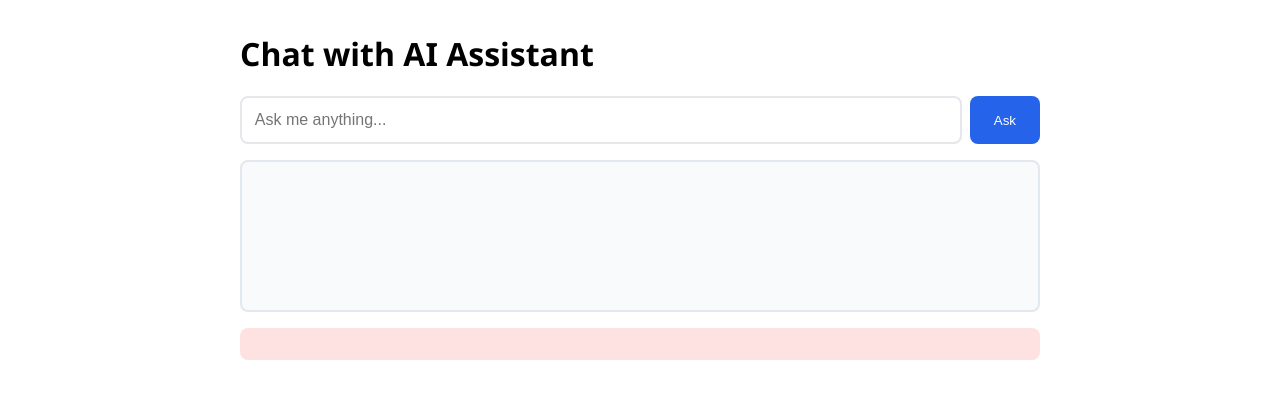
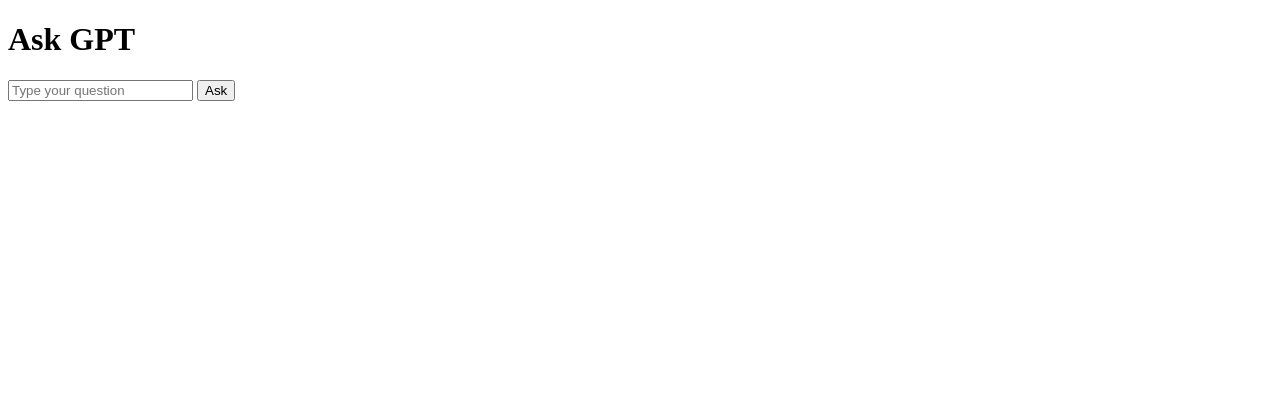
Before and after one commit to Brashokish/kish-gpt, a plain HTML site: page index.html in a window 1280 px wide. Both pictures are taken after a click on the button "Ask". Drawn offline with Linux system fonts and the light colour scheme.

Commit message:
Update index.html

```diff
--- a/index.html
+++ b/index.html
@@ -3,177 +3,76 @@
 <head>
     <meta charset="UTF-8">
     <meta name="viewport" content="width=device-width, initial-scale=1.0">
-    <title>GPT Chat Interface</title>
+    <title>GPT Assistant</title>
     <style>
-        :root {
-            --primary: #2563eb;
-            --error: #dc2626;
-        }
-        body {
-            font-family: 'Segoe UI', system-ui, sans-serif;
-            max-width: 800px;
-            margin: 2rem auto;
-            padding: 0 1rem;
-        }
-        .input-group {
-            display: flex;
-            gap: 0.5rem;
-            margin-bottom: 1rem;
-        }
-        input {
-            flex: 1;
-            padding: 0.8rem;
-            border: 2px solid #e5e7eb;
-            border-radius: 0.5rem;
-            font-size: 1rem;
-        }
-        button {
-            padding: 0.8rem 1.5rem;
-            background: var(--primary);
-            color: white;
-            border: none;
-            border-radius: 0.5rem;
-            cursor: pointer;
-            transition: opacity 0.2s;
-        }
-        button:hover {
-            opacity: 0.9;
-        }
-        button:disabled {
-            background: #94a3b8;
-            cursor: not-allowed;
-        }
-        #response {
-            padding: 1.5rem;
-            background: #f8fafc;
-            border-radius: 0.5rem;
-            border: 2px solid #e2e8f0;
-            min-height: 100px;
-            white-space: pre-wrap;
-        }
-        .loading {
-            display: none;
-            color: #64748b;
-            margin: 1rem 0;
-        }
-        .error {
-            color: var(--error);
-            background: #fee2e2;
-            padding: 1rem;
-            border-radius: 0.5rem;
-            margin: 1rem 0;
-        }
+        /* ... keep your existing styles ... */
     </style>
 </head>
 <body>
-    <h1>Chat with AI Assistant</h1>
-
-    <div class="input-group">
-        <input type="text" id="query"
-               placeholder="Ask me anything..."
-               aria-label="Question input">
-        <button id="askButton">Ask</button>
-    </div>
-
-    <div class="loading" id="loading">
-        <svg xmlns="http://www.w3.org/2000/svg" width="24" height="24" viewBox="0 0 24 24" fill="none" stroke="currentColor" stroke-width="2" stroke-linecap="round" stroke-linejoin="round" class="lucide lucide-loader-2 animate-spin">
-            <path d="M21 12a9 9 0 1 1-6.219-8.56"/>
-        </svg>
-        Processing your question...
-    </div>
-
-    <div id="responseContainer">
-        <div id="response"></div>
-        <div id="errorMessage" class="error" hidden></div>
-    </div>
+    <h1>Ask GPT</h1>
+    <input type="text" id="query" placeholder="Type your question">
+    <button id="askButton">Ask</button>
+    <div id="loading" style="display:none;">Loading...</div>
+    <div id="response"></div>
 
     <script>
-        const API_ENDPOINT = 'https://kish-chat-gpt.onrender.com/gpt';
-        const MIN_LOADING_TIME = 500; // 0.5s minimum loading state
+        const API_URL = 'https://kish-chat-gpt.onrender.com/gpt';
 
-        const elements = {
-            query: document.getElementById('query'),
-            button: document.getElementById('askButton'),
-            loading: document.getElementById('loading'),
-            response: document.getElementById('response'),
-            error: document.getElementById('errorMessage')
-        };
+        async function fetchResponse(query) {
+            const startTime = Date.now();
+            try {
+                // Force fresh request (cache-buster)
+                const url = `${API_URL}?query=${encodeURIComponent(query)}&_=${Date.now()}`;
 
-        async function handleAsk() {
-            const startTime = Date.now();
-            const query = elements.query.value.trim();
-
-            // Reset states
-            elements.response.textContent = '';
-            elements.error.hidden = true;
-            elements.button.disabled = true;
-            elements.loading.style.display = 'flex';
-
-            try {
-                if (!query) throw new Error('Please enter a question');
-
-                const controller = new AbortController();
-                const timeoutId = setTimeout(() => controller.abort(), 10000);
-
-                const response = await fetch(`${API_ENDPOINT}?query=${encodeURIComponent(query)}`, {
+                const response = await fetch(url, {
                     mode: 'cors',
-                    signal: controller.signal,
                     headers: {
-                        'Content-Type': 'application/json',
+                        'Content-Type': 'application/json'
                     }
                 });
 
-                clearTimeout(timeoutId);
-
                 if (!response.ok) {
-                    const errorBody = await response.text();
-                    throw new Error(`API Error: ${response.status} - ${errorBody}`);
+                    const errorText = await response.text();
+                    throw new Error(`API Error ${response.status}: ${errorText}`);
                 }
 
                 const data = await response.json();
+                console.log('Raw API Response:', data); // Critical for debugging
 
                 if (!data?.parts?.[0]?.text) {
-                    throw new Error('Invalid response format from API');
+                    throw new Error('API returned empty response');
                 }
 
-                elements.response.textContent = data.parts[0].text.trim();
+                return data.parts[0].text.trim();
+
+            } finally {
+                // Enforce minimum loading time (better UX)
+                const elapsed = Date.now() - startTime;
+                if (elapsed < 500) await new Promise(resolve => setTimeout(resolve, 500 - elapsed));
+            }
+        }
+
+        document.getElementById('askButton').addEventListener('click', async () => {
+            const query = document.getElementById('query').value.trim();
+            if (!query) return;
+
+            const responseDiv = document.getElementById('response');
+            const loading = document.getElementById('loading');
+
+            try {
+                loading.style.display = 'block';
+                responseDiv.textContent = '';
+
+                const answer = await fetchResponse(query);
+                responseDiv.textContent = answer;
 
             } catch (error) {
                 console.error('Error:', error);
-                elements.error.hidden = false;
-                elements.error.textContent = this.formatErrorMessage(error);
+                responseDiv.textContent = `Error: ${error.message}`;
 
             } finally {
-                // Ensure minimum loading time for better UX
-                const elapsed = Date.now() - startTime;
-                const remainingDelay = Math.max(MIN_LOADING_TIME - elapsed, 0);
-
-                setTimeout(() => {
-                    elements.button.disabled = false;
-                    elements.loading.style.display = 'none';
-                }, remainingDelay);
+                loading.style.display = 'none';
             }
-        }
-
-        function formatErrorMessage(error) {
-            if (error.name === 'AbortError') {
-                return 'Request timed out. Please check your internet connection.';
-            }
-
-            if (error.message.includes('Failed to fetch')) {
-                return `Connection failed. Possible issues:
-- Backend service is down
-- Network blocked request
-- Invalid CORS configuration`;
-            }
-
-            return error.message;
-        }
-
-        // Event Listeners
-        elements.button.addEventListener('click', handleAsk);
-        elements.query.addEventListener('keypress', (e) => {
-            if (e.key === 'Enter') handleAsk();
         });
     </script>
 </body>
```
